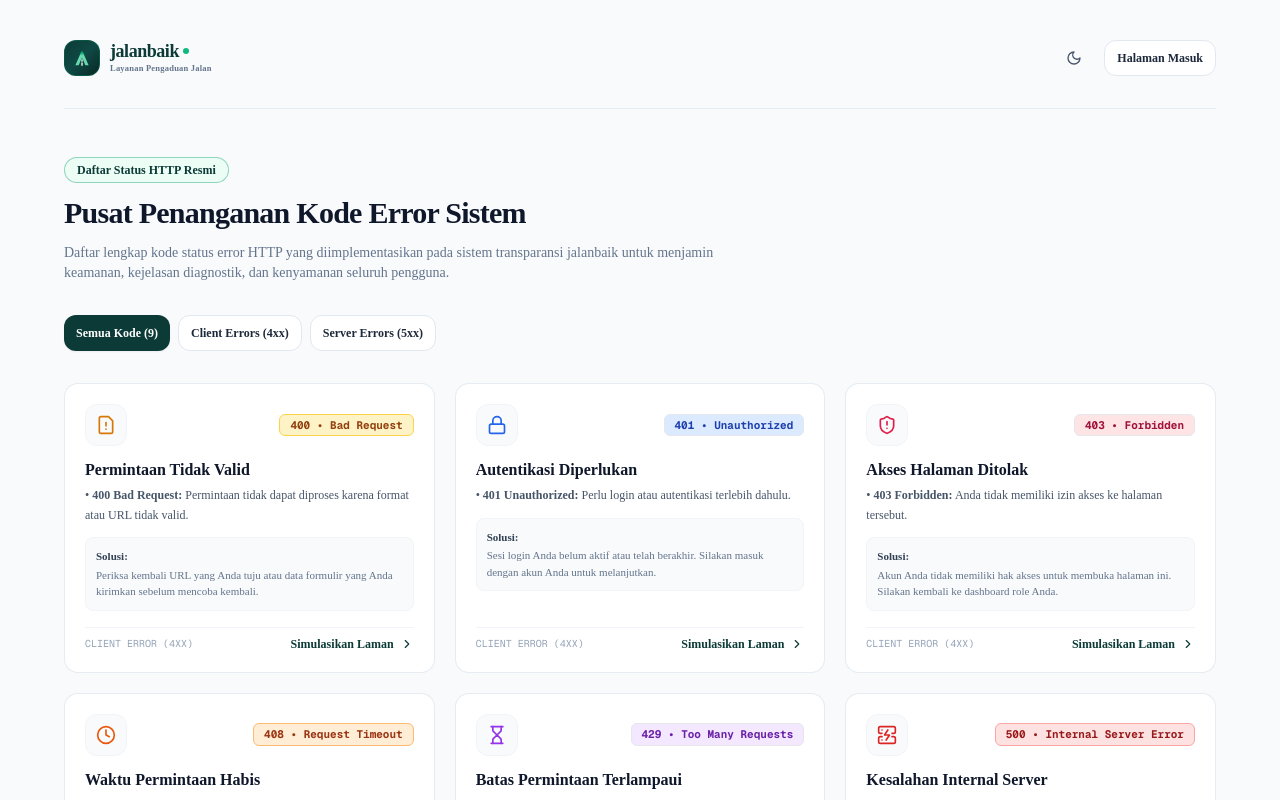
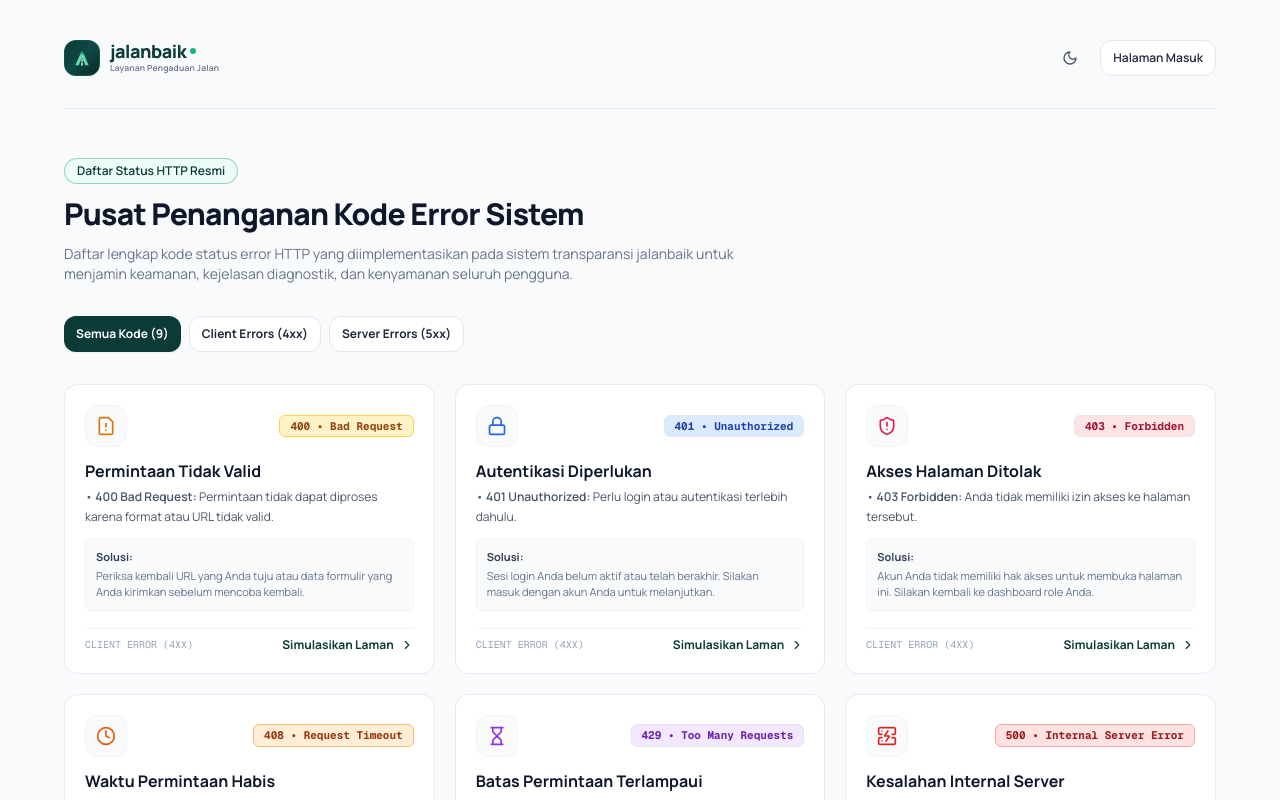
Before and after one commit to muhbintangmahardani/Pengaduan-Masyarakat, a Next.js app: page /error in a window 1280 px wide. Shown: the top 800 px of the page. Built offline with nearby package versions, Linux system fonts and the light colour scheme.

Commit message:
style(typography): switch to Manrope font for modern, elegant, non-AI aesthetic

```diff
--- a/src/app/layout.tsx
+++ b/src/app/layout.tsx
@@ -1,12 +1,12 @@
 import type { Metadata } from "next";
-import { Plus_Jakarta_Sans, Geist_Mono } from "next/font/google";
+import { Manrope, Geist_Mono } from "next/font/google";
 import { Toaster } from "sonner";
 import { PageTitleUpdater } from "@/components/common/PageTitleUpdater";
 import { ThemeProvider } from "@/components/theme/ThemeProvider";
 import "./globals.css";
 
-const plusJakartaSans = Plus_Jakarta_Sans({
-  variable: "--font-plus-jakarta-sans",
+const manrope = Manrope({
+  variable: "--font-manrope",
   subsets: ["latin"],
   weight: ["300", "400", "500", "600", "700", "800"],
 });
@@ -41,7 +41,7 @@ export default function RootLayout({
   children: React.ReactNode;
 }>) {
   return (
-    <html lang="id" suppressHydrationWarning className={`${plusJakartaSans.variable} ${geistMono.variable}`}>
+    <html lang="id" suppressHydrationWarning className={`${manrope.variable} ${geistMono.variable}`}>
       <body className="min-h-screen bg-[#f8faf9] dark:bg-slate-950 text-slate-800 dark:text-slate-100 font-sans antialiased transition-colors duration-200">
         <ThemeProvider
           attribute="class"
--- a/tailwind.config.ts
+++ b/tailwind.config.ts
@@ -54,7 +54,7 @@ const config: Config = {
         },
       },
       fontFamily: {
-        sans: ["var(--font-plus-jakarta-sans)", "var(--font-geist-sans)", "system-ui", "-apple-system", "sans-serif"],
+        sans: ["var(--font-manrope)", "system-ui", "-apple-system", "sans-serif"],
         mono: ["var(--font-geist-mono)", "monospace"],
       },
       borderRadius: {
```
